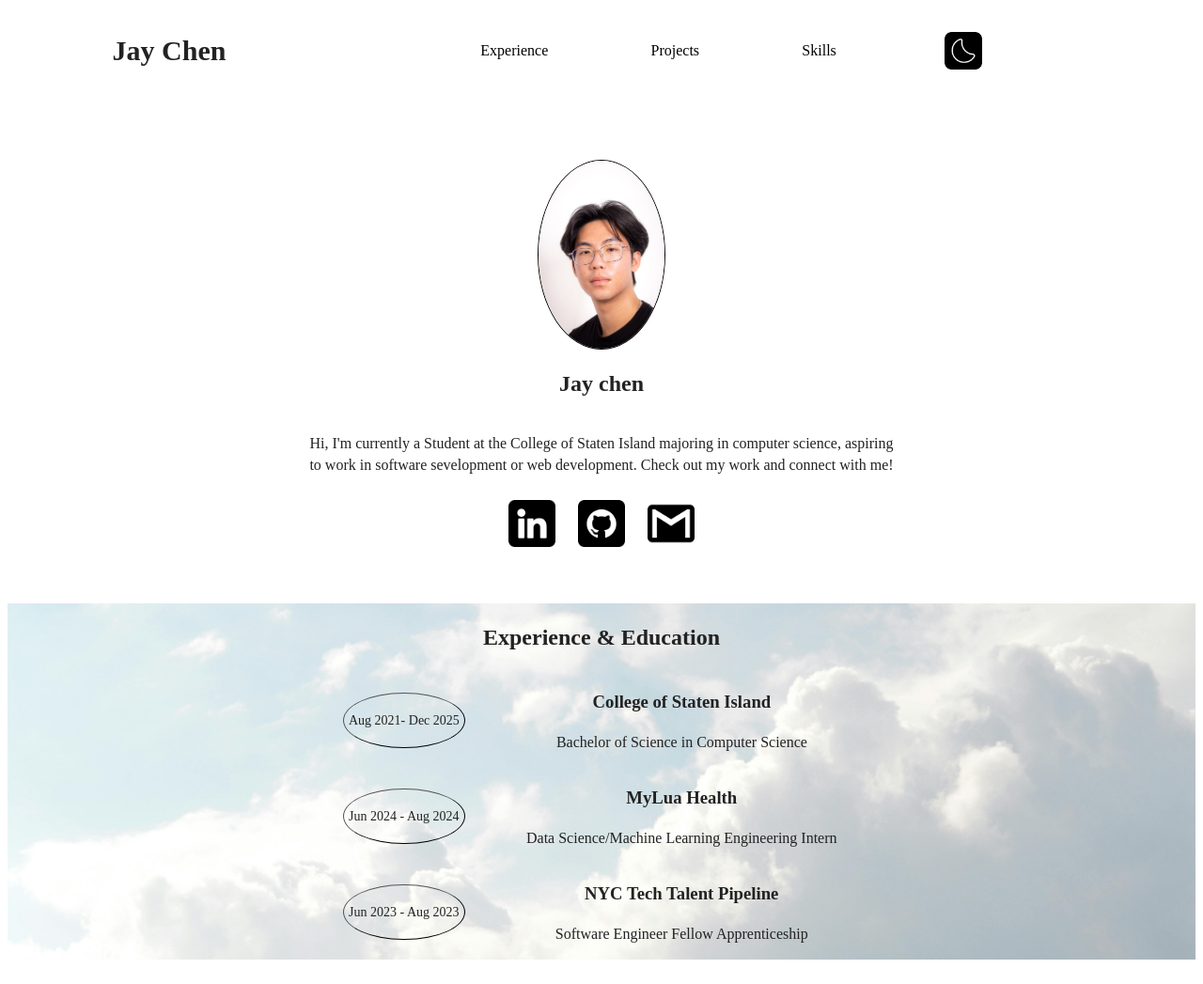
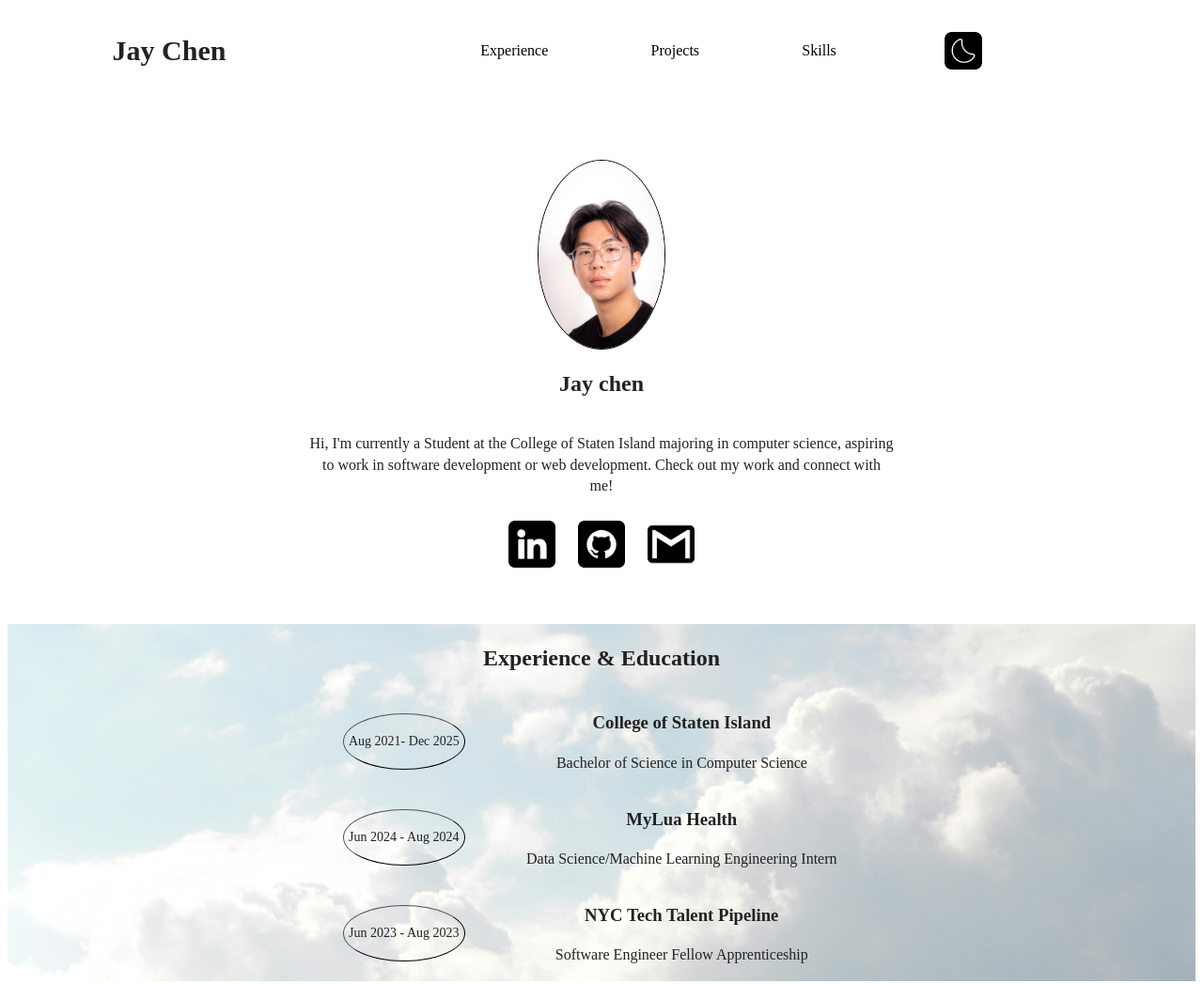
Before and after one commit to JMyoi/Portfolio-Website, a website built with webpack: page index.html in a window 1280 px wide. Shown: the top 1047 px of the page at 94% size. Built offline with nearby package versions, Linux system fonts and the light colour scheme; files whose address does not match are found by name.

Commit message:
fixed Typo

```diff
--- a/index.html
+++ b/index.html
@@ -40,7 +40,7 @@
     <h1>Jay chen</h1>
     <div id = "aboutMeText">
       <p>
-        Hi, I'm currently a Student at the College of Staten Island majoring in computer science, aspiring to work in software sevelopment or web development. Check out my work and connect with me!
+        Hi, I'm currently a Student at the College of Staten Island majoring in computer science, aspiring to work in software development or web development. Check out my work and connect with me!
       </p>
     </div>
     <div id = "linkContainer">
```
